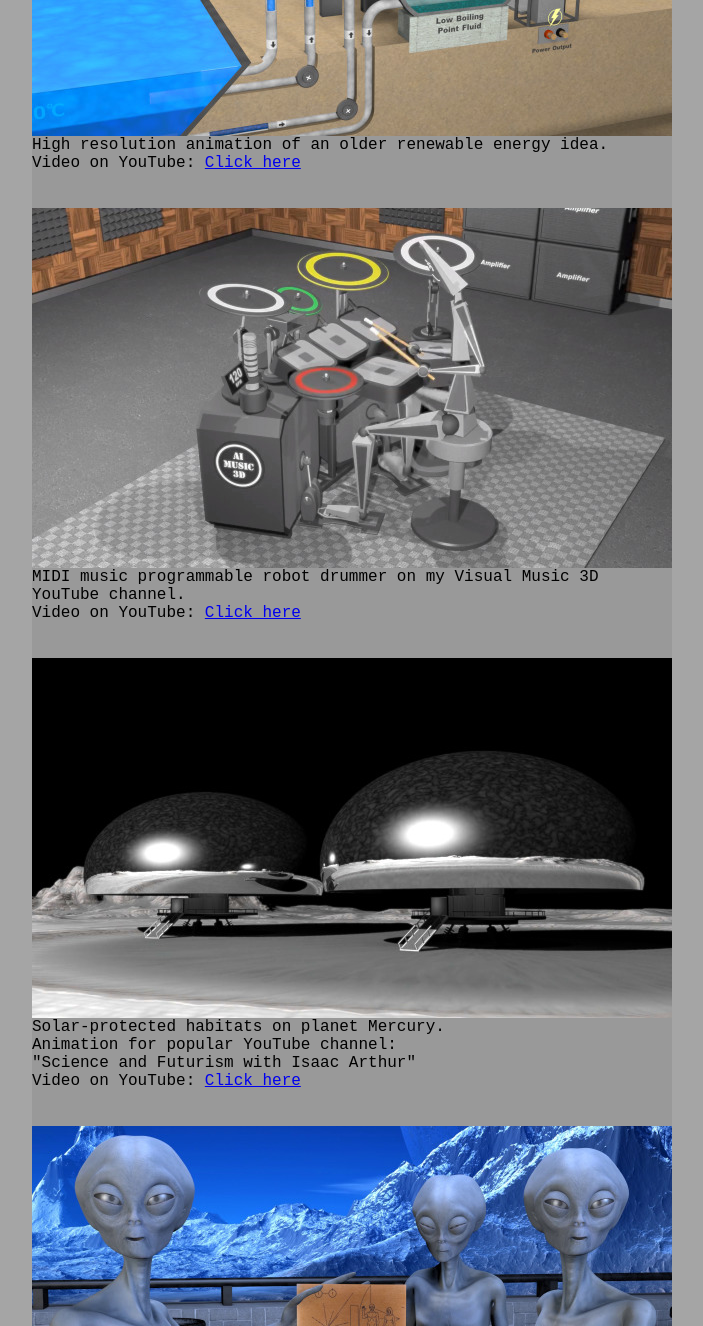
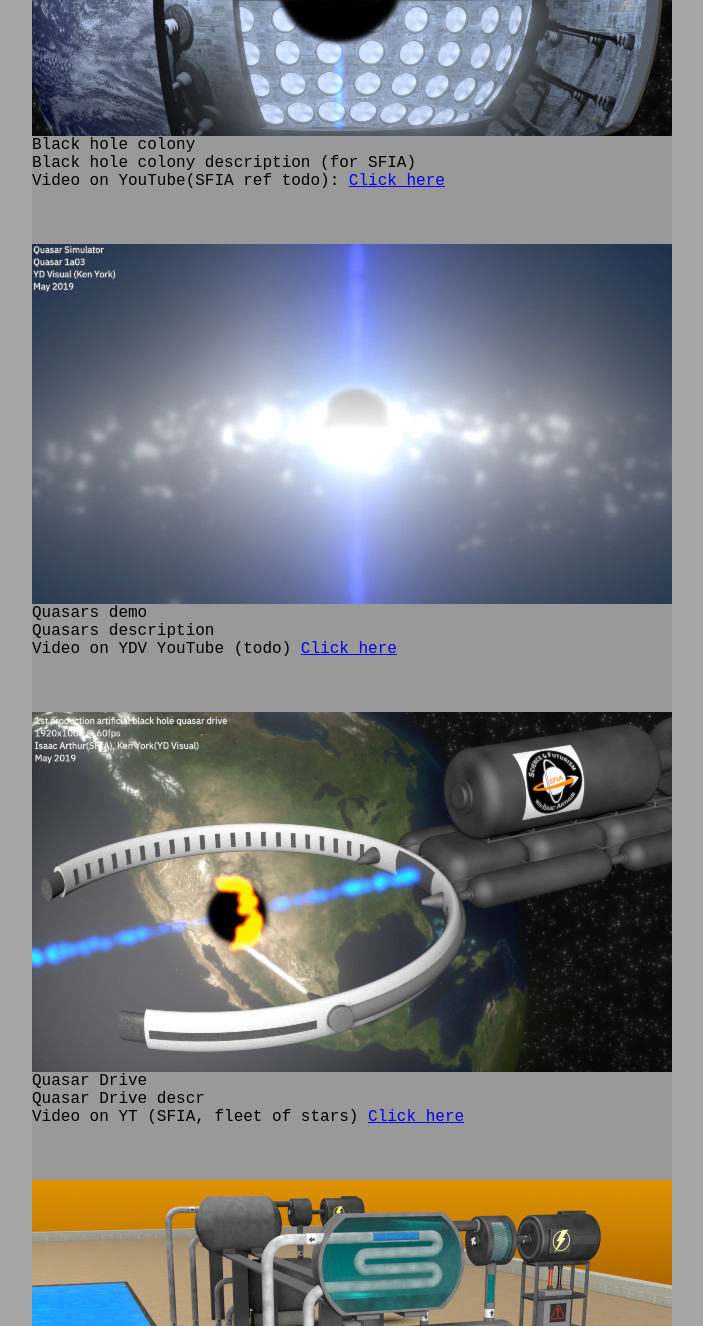
Before and after one commit to Ydvisual/YdvPortfolio, a plain HTML site: page index.htm in a window 1280 px wide. Shown: the part 920-2246 px from the top of the page, without its empty margins (288-991 px from the left). Drawn offline with Linux system fonts and the light colour scheme.

Commit message:
Initial descr of quasars, bh colony, qdrive

```diff
--- a/index.htm
+++ b/index.htm
@@ -46,6 +46,43 @@
 			Animation of engine operation and nuclear fuel cycle(s).
 			<br>
 			Video on YouTube:
+			<a href="https://www.youtube.com/watch?v=EBjt2CgZACU">Click here</a>
+			<br>
+		</span>
+		<br><br><br>
+
+
+		<img id = "img_only" src="img/bh_colony.jpg"/><br>
+		<span id="span_descr">
+			Black hole colony
+			<br>
+			Black hole colony description (for SFIA)
+			<br>
+			Video on YouTube(SFIA ref todo):
+			<a href="https://www.youtube.com/watch?v=EBjt2CgZACU">Click here</a>
+			<br>
+		</span>
+		<br><br><br>
+
+		<img id = "img_only" src="img/quasar.jpg"/><br>
+		<span id="span_descr">
+			Quasars demo
+			<br>
+			Quasars description
+			<br>
+			Video on YDV YouTube (todo)
+			<a href="https://www.youtube.com/watch?v=EBjt2CgZACU">Click here</a>
+			<br>
+		</span>
+		<br><br><br>
+
+		<img id = "img_only" src="img/qdrive.jpg"/><br>
+		<span id="span_descr">
+			Quasar Drive
+			<br>
+			Quasar Drive descr
+			<br>
+			Video on YT (SFIA, fleet of stars)
 			<a href="https://www.youtube.com/watch?v=EBjt2CgZACU">Click here</a>
 			<br>
 		</span>
```
